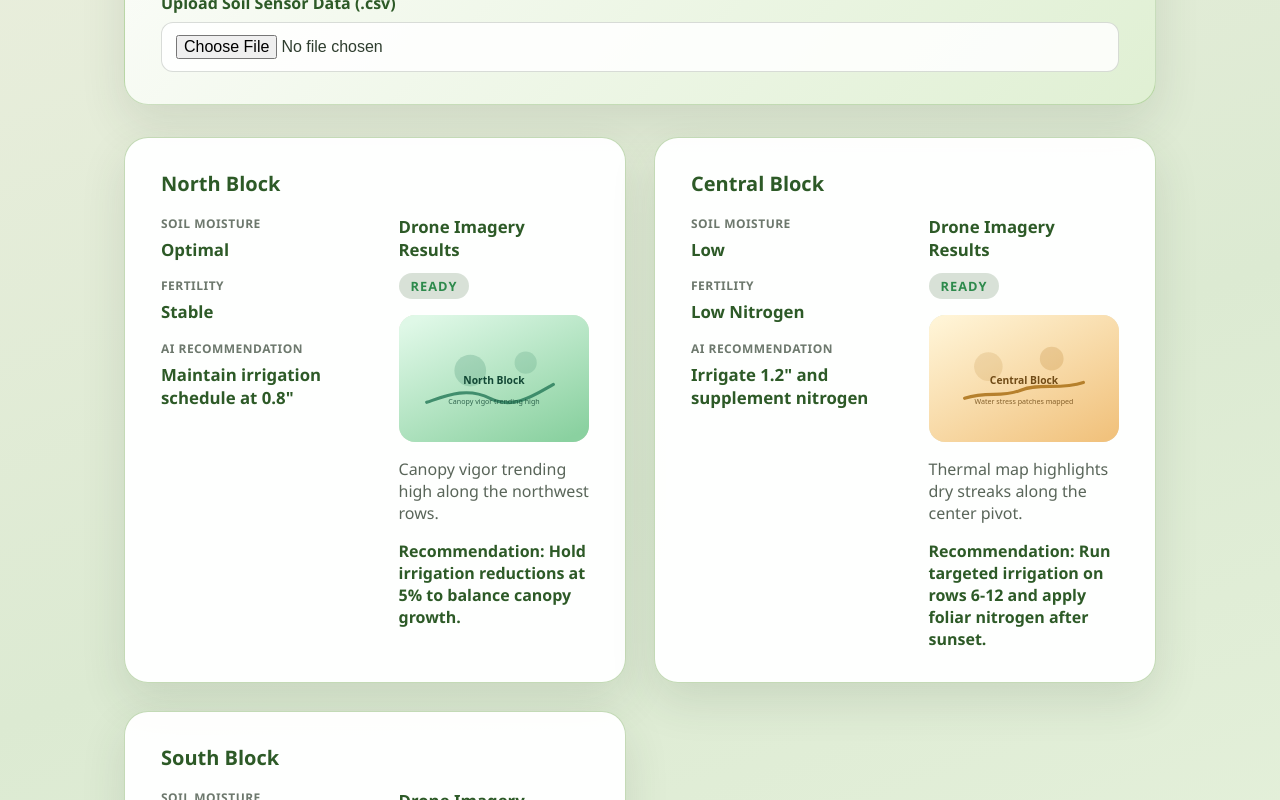
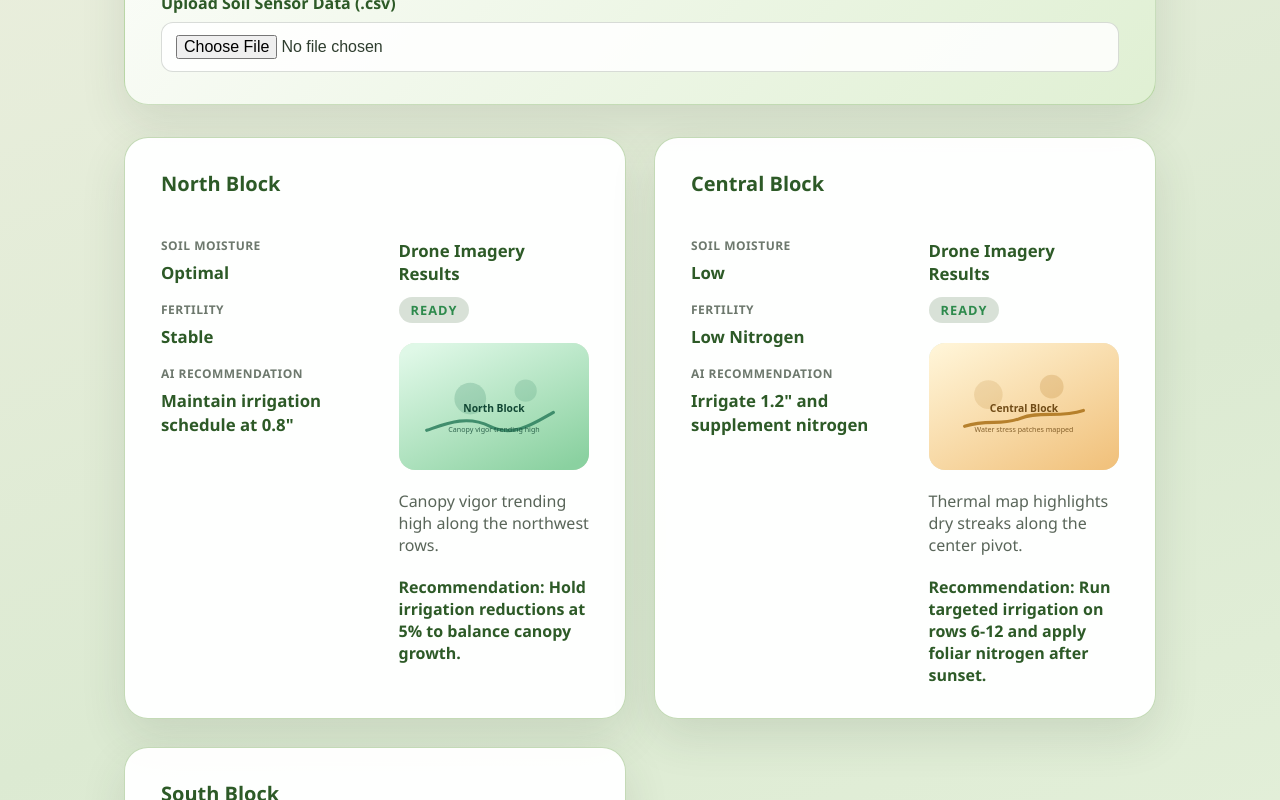
Before and after one commit to Brytonb16/HydraSense-2.0, a Next.js app: page /dashboard in a window 1280 px wide. Shown: the part 920-1720 px from the top of the page. Built offline with nearby package versions, Linux system fonts and the light colour scheme.

Commit message:
Refine zone section layout after merge

```diff
--- a/styles/globals.css
+++ b/styles/globals.css
@@ -181,6 +181,7 @@ input[type="file"]:focus {
   gap: 28px;
   width: 100%;
   align-items: stretch;
+  grid-auto-rows: 1fr;
 }
 
 .zone-card {
@@ -188,6 +189,8 @@ input[type="file"]:focus {
   background: rgba(255, 255, 255, 0.96);
   display: flex;
   flex-direction: column;
+  gap: 24px;
+  height: 100%;
 }
 
 .zone-card h3 {
@@ -199,22 +202,25 @@ input[type="file"]:focus {
   display: grid;
   grid-template-columns: minmax(0, 1fr);
   gap: 28px;
+  align-items: start;
+  min-height: 0;
 }
 
 .zone-details {
   display: flex;
   flex-direction: column;
-  gap: 16px;
+  gap: 18px;
   min-width: 0;
 }
 
 .zone-details p {
   display: flex;
   flex-direction: column;
-  gap: 6px;
+  gap: 8px;
   margin: 0;
   color: rgba(47, 62, 47, 0.85);
   word-break: break-word;
+  line-height: 1.45;
 }
 
 .zone-details span {
@@ -223,19 +229,22 @@ input[type="file"]:focus {
   letter-spacing: 0.04em;
   text-transform: uppercase;
   font-size: 0.75rem;
+  line-height: 1.2;
 }
 
 .zone-details strong {
   color: var(--ag-forest);
   font-size: 1.05rem;
   line-height: 1.4;
+  word-break: break-word;
 }
 
 .zone-drone {
   display: flex;
   flex-direction: column;
-  gap: 16px;
+  gap: 20px;
   min-width: 0;
+  height: 100%;
 }
 
 .zone-drone-header {
@@ -244,6 +253,7 @@ input[type="file"]:focus {
   align-items: baseline;
   gap: 12px;
   flex-wrap: wrap;
+  width: 100%;
 }
 
 .zone-drone h4 {
@@ -285,6 +295,8 @@ input[type="file"]:focus {
   background: linear-gradient(135deg, rgba(232, 243, 219, 0.8), rgba(247, 242, 231, 0.85));
   box-shadow: inset 0 0 0 1px rgba(47, 62, 47, 0.08);
   display: flex;
+  justify-content: center;
+  align-items: center;
 }
 
 .drone-image-wrapper img {
```
